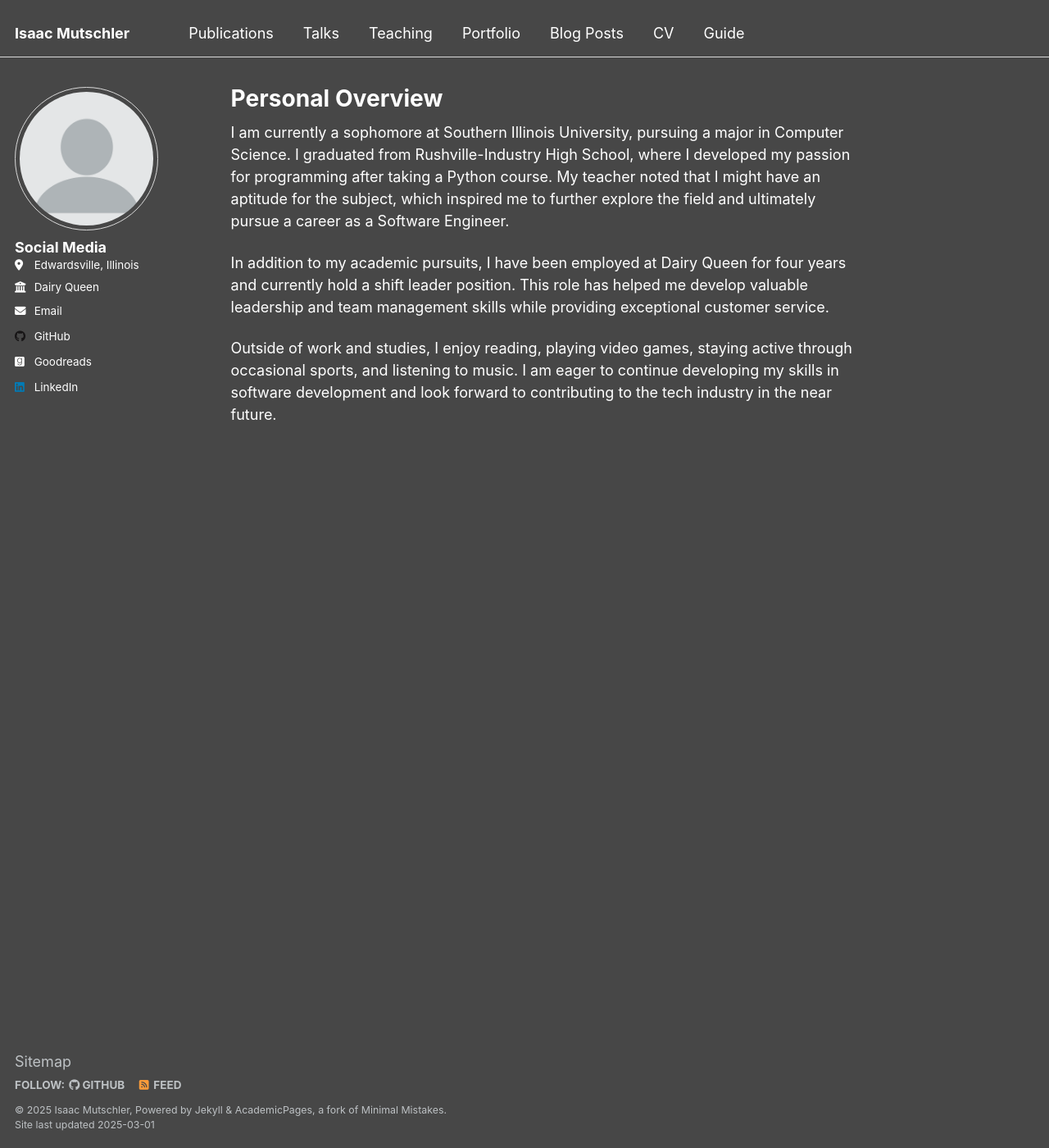
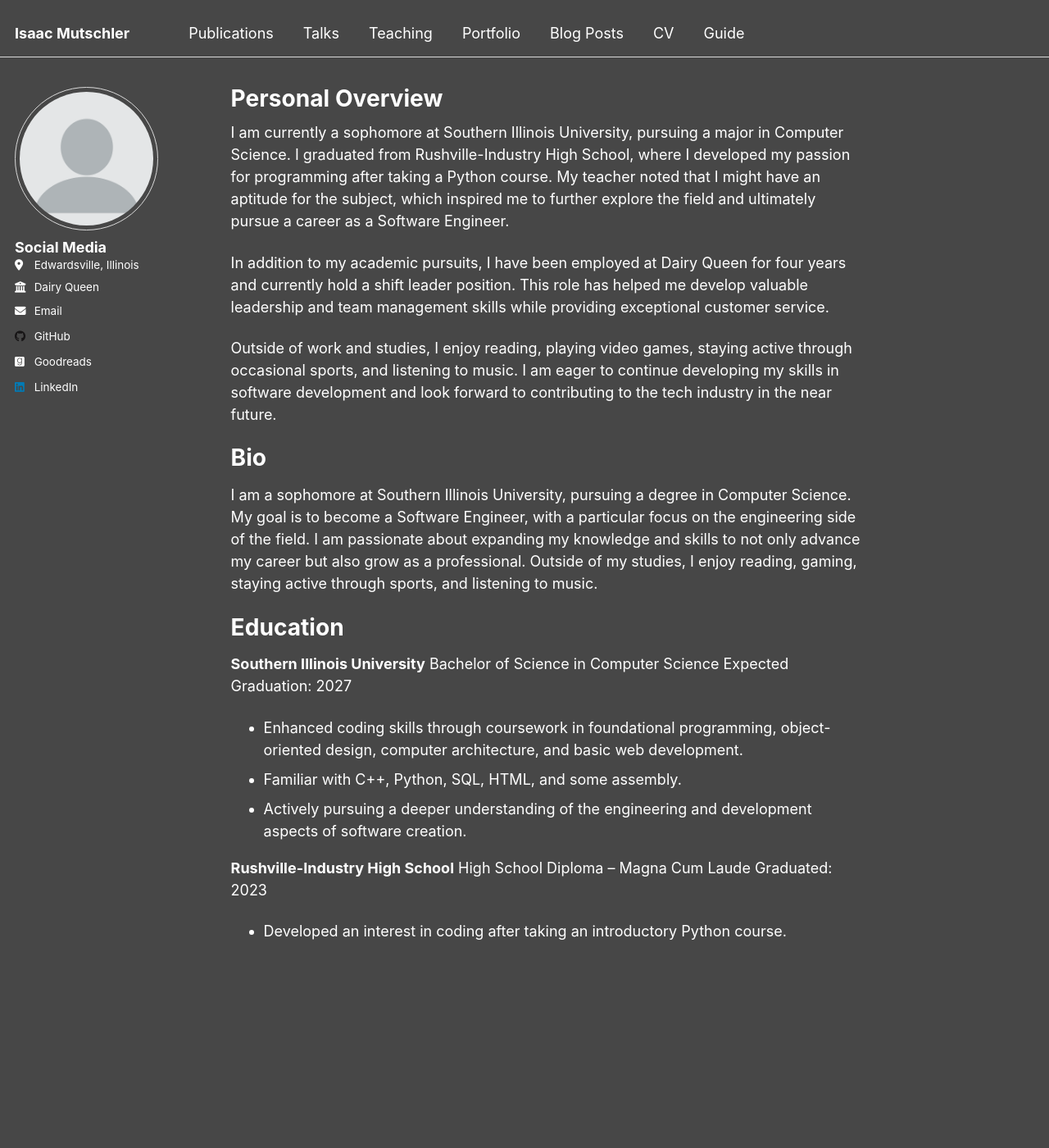
Before and after one commit to IMutsch53/IMutsch53.github.io, a Jekyll site: the page built from _pages/about.md, in a window 1280 px wide and 1400 px high. Shown: the whole window at 82% size. Built offline with Jekyll 4.4.1, drawn with Linux system fonts in a browser that asks for light colours.

Commit message:
Update about.md

```diff
--- a/_pages/about.md
+++ b/_pages/about.md
@@ -12,3 +12,23 @@ I am currently a sophomore at Southern Illinois University, pursuing a major in
 In addition to my academic pursuits, I have been employed at Dairy Queen for four years and currently hold a shift leader position. This role has helped me develop valuable leadership and team management skills while providing exceptional customer service.
 
 Outside of work and studies, I enjoy reading, playing video games, staying active through occasional sports, and listening to music. I am eager to continue developing my skills in software development and look forward to contributing to the tech industry in the near future.
+
+Bio
+======
+I am a sophomore at Southern Illinois University, pursuing a degree in Computer Science. My goal is to become a Software Engineer, with a particular focus on the engineering side of the field. I am passionate about expanding my knowledge and skills to not only advance my career but also grow as a professional. Outside of my studies, I enjoy reading, gaming, staying active through sports, and listening to music.
+
+Education
+======
+**Southern Illinois University**
+Bachelor of Science in Computer Science
+Expected Graduation: 2027
+
+- Enhanced coding skills through coursework in foundational programming, object-oriented design, computer architecture, and basic web development.
+- Familiar with C++, Python, SQL, HTML, and some assembly.
+- Actively pursuing a deeper understanding of the engineering and development aspects of software creation.
+
+**Rushville-Industry High School**
+High School Diploma – Magna Cum Laude
+Graduated: 2023
+
+- Developed an interest in coding after taking an introductory Python course.
```
